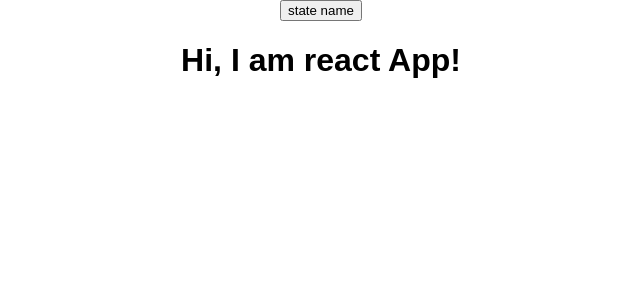
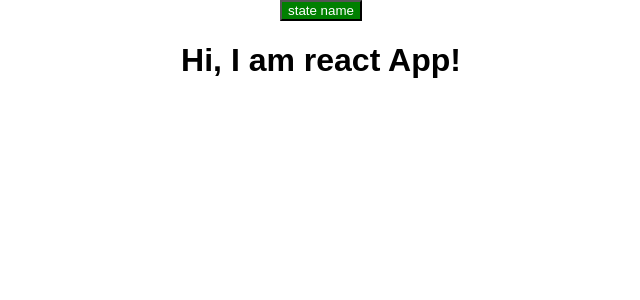
Before and after one commit to amitnashtekar/react-burger, a React (Create React App) app: page / in a window 1280 px wide. Shown: the top 300 px of the page, without its empty margins (319-959 px from the left). Built offline with nearby package versions, Linux system fonts and the light colour scheme.

Commit message:
use of Radium for inline styling for hover effect

```diff
--- a/package.json
+++ b/package.json
@@ -3,6 +3,7 @@
   "version": "0.1.0",
   "private": true,
   "dependencies": {
+    "radium": "^0.26.0",
     "react": "^16.13.1",
     "react-dom": "^16.13.1",
     "react-scripts": "1.1.5"
--- a/src/App.js
+++ b/src/App.js
@@ -1,5 +1,6 @@
 import React, { Component } from 'react';
 import Person from './Person/Person';
+import Radium from 'radium';
 import './App.css';
 
 class App extends Component {
@@ -42,6 +43,11 @@ class App extends Component {
   }
 
   render() {
+    const style = {
+      backgroundColor: 'green',
+      color: 'white',
+      ':hover':{backgroundColor: 'lightgreen'}
+    }
     let persons = null;
     if (this.state.showPerson) {
       persons = (
@@ -56,10 +62,13 @@ class App extends Component {
           }
         </div>
       )
+      style.backgroundColor = 'red';
+      style.color = 'black';
+      style[':hover'] = {backgroundColor: 'salmon'};
     }
     return (
       <div className="App">
-      <button onClick = {this.togglePersons}>state name</button>
+      <button style = {style} onClick = {this.togglePersons}>state name</button>
       <h1> Hi, I am react App!</h1>
       {persons}
 
@@ -68,4 +77,4 @@ class App extends Component {
   }
 }
 
-export default App;
+export default Radium(App);
```
Also changed, not shown: 1 other file (tests, documents, lock files or other folders).
